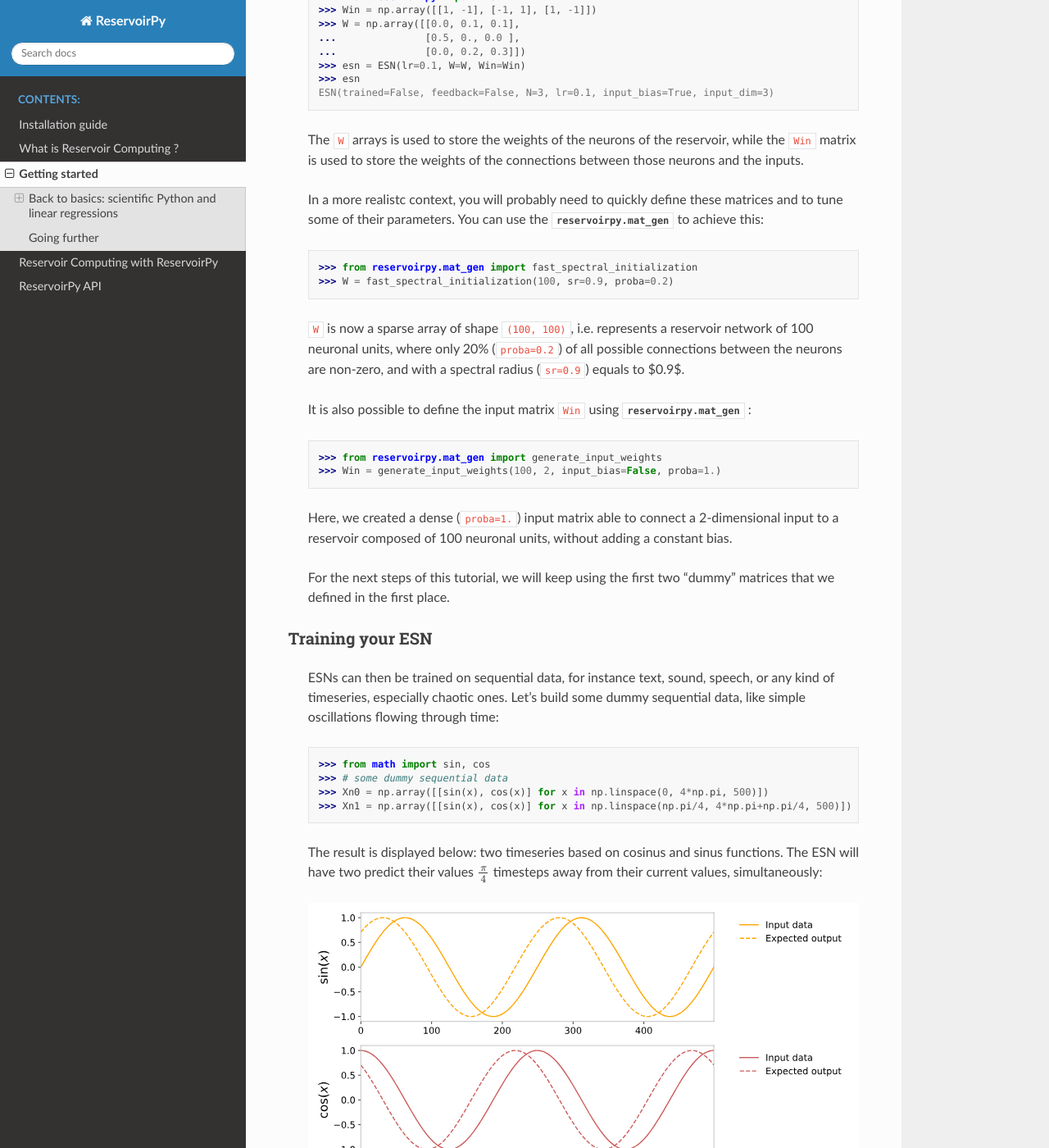
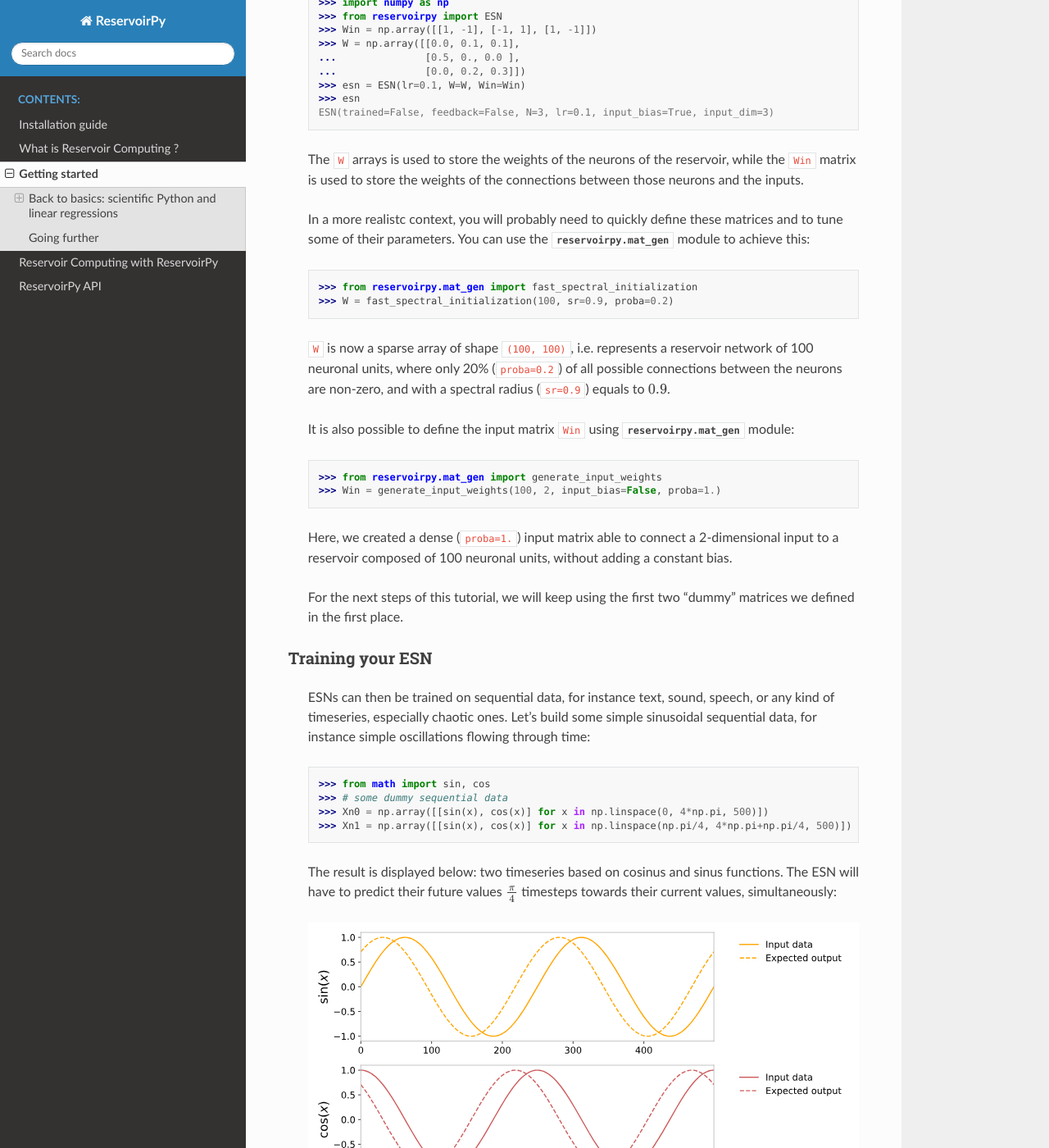
Before and after one commit to reservoirpy/reservoirpy, a Sphinx documentation site: the page built from docs/source/getting_started.rst, in a window 1280 px wide and 1400 px high, scrolled down 957 px. Shown: the whole window at 82% size. Built offline with Sphinx 7.4.7 and the Read the Docs theme 2.0.0, drawn with Linux system fonts in a browser that asks for light colours; some of the changed text lies outside the part shown.

```diff
--- a/docs/source/getting_started.rst
+++ b/docs/source/getting_started.rst
@@ -56,8 +56,7 @@ Building your first Echo State Nertwork
     the inputs.
 
     In a more realistc context, you will probably need to quickly define these matrices and to
-    tune some of their parameters. You can use the :py:mod:`reservoirpy.mat_gen` to achieve this:
-
+    tune some of their parameters. You can use the :py:mod:`reservoirpy.mat_gen` module to achieve this:
 
     .. doctest::
 
@@ -66,9 +65,9 @@ Building your first Echo State Nertwork
 
     ``W`` is now a sparse array of shape ``(100, 100)``, i.e. represents a reservoir network of 100 neuronal
     units, where only 20% (``proba=0.2``) of all possible connections between the neurons are non-zero,
-    and with a spectral radius (``sr=0.9``) equals to $0.9$.
+    and with a spectral radius (``sr=0.9``) equals to :math:`0.9`.
 
-    It is also possible to define the input matrix ``Win`` using :py:mod:`reservoirpy.mat_gen` :
+    It is also possible to define the input matrix ``Win`` using :py:mod:`reservoirpy.mat_gen` module:
 
     .. doctest::
 
@@ -78,15 +77,15 @@ Building your first Echo State Nertwork
     Here, we created a dense (``proba=1.``) input matrix able to connect a 2-dimensional input to a
     reservoir composed of 100 neuronal units, without adding a constant bias.
 
-    For the next steps of this tutorial, we will keep using the first two "dummy" matrices that we
+    For the next steps of this tutorial, we will keep using the first two "dummy" matrices we
     defined in the first place.
 
 Training your ESN
 -----------------
 
     ESNs can then be trained on sequential data, for instance text, sound, speech, or any kind
-    of timeseries, especially chaotic ones. Let's build some dummy sequential data, like simple
-    oscillations flowing through time:
+    of timeseries, especially chaotic ones. Let's build some simple sinusoidal sequential data,
+    for instance simple oscillations flowing through time:
 
     .. doctest::
 
@@ -96,7 +95,7 @@ Training your ESN
         >>> Xn1 = np.array([[sin(x), cos(x)] for x in np.linspace(np.pi/4, 4*np.pi+np.pi/4, 500)])
 
     The result is displayed below: two timeseries based on cosinus and sinus functions.
-    The ESN will have two predict their values :math:`\frac{\pi}{4}` timesteps away from
+    The ESN will have to predict their future values :math:`\frac{\pi}{4}` timesteps towards
     their current values, simultaneously:
 
     .. image:: _static/img/getting_started_sinus.svg
```
Also changed, not shown: other parts of docs/source/getting_started.rst (+3 -3 lines), docs/source/installation.rst (+8 -2 lines).
